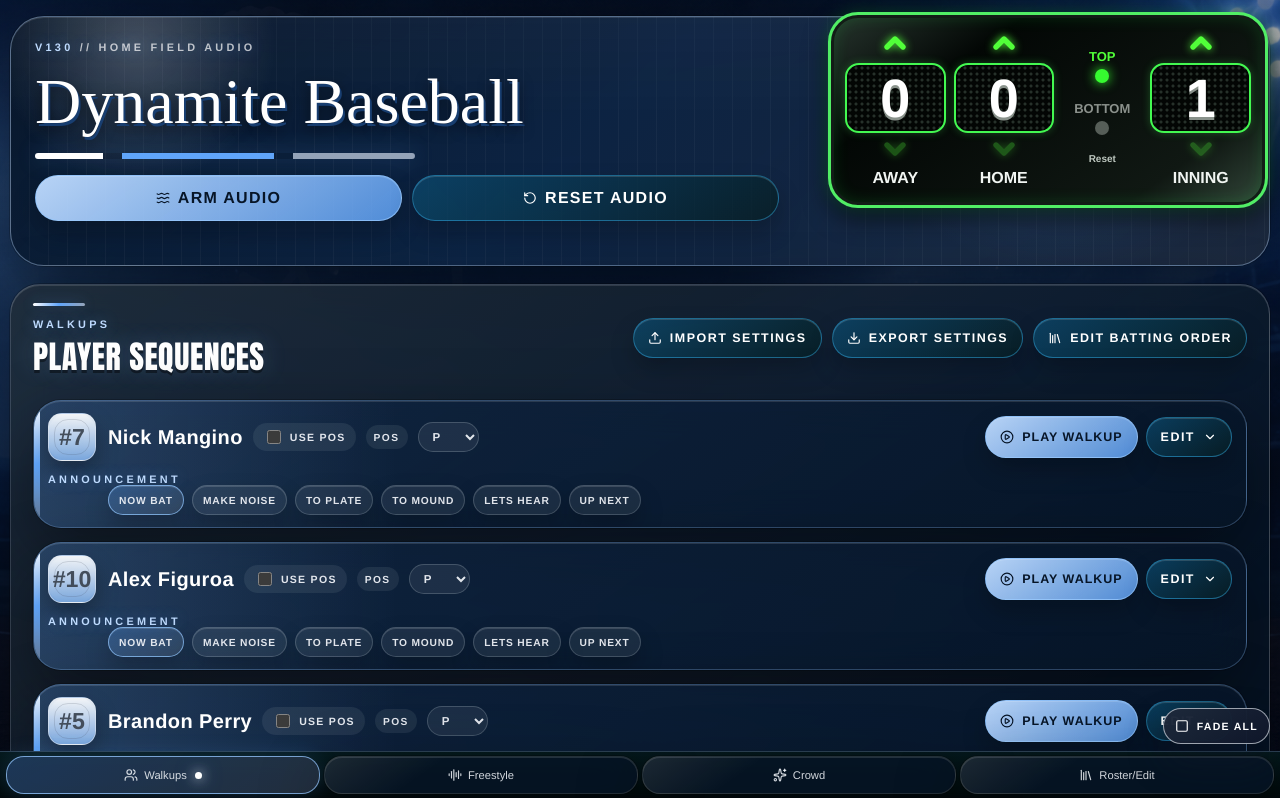
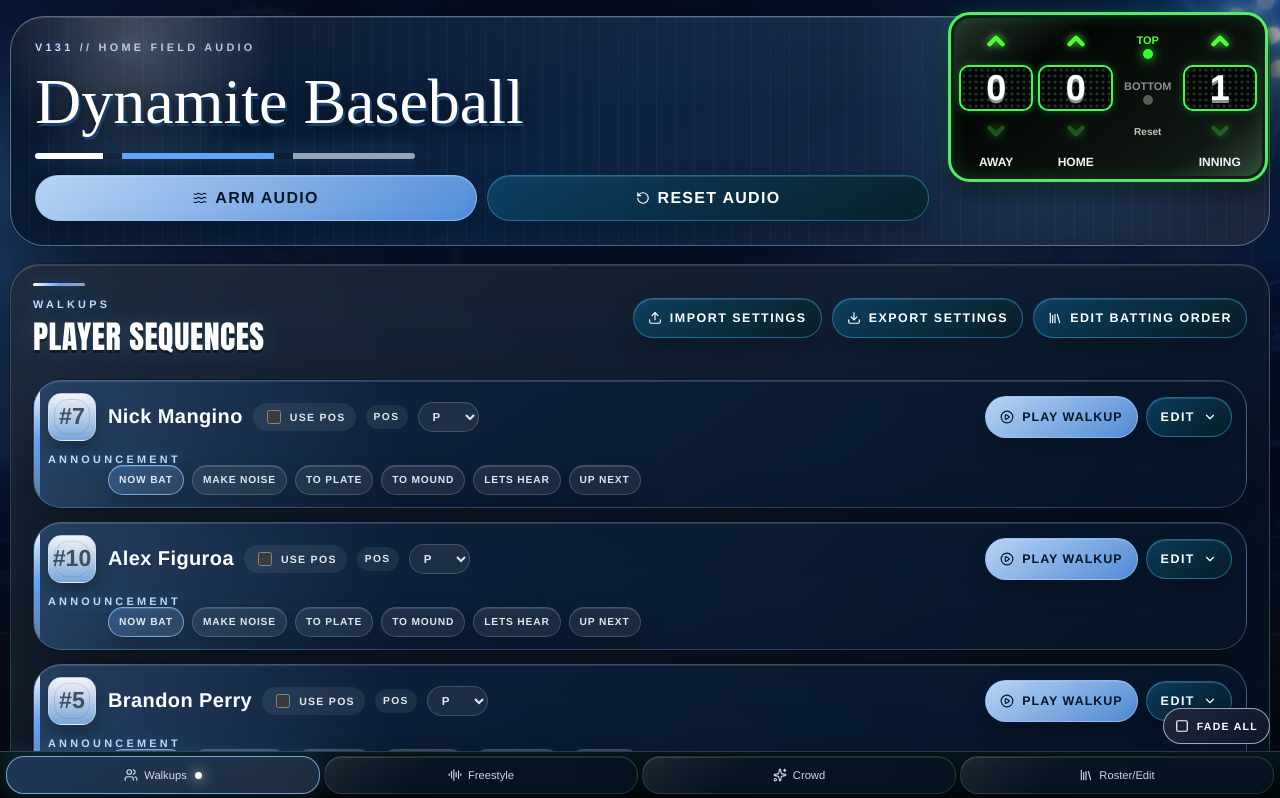
Before and after one commit to ClayBoneNJ/walk-up-announcer, a React (Vite) app in the folder v2/: page / in a window 1280 px wide. Shown: the top 798 px of the page. Built offline with nearby package versions, Linux system fonts and the light colour scheme; a web font is replaced by a local one.

Commit message:
Compact floating scoreboard for iPad in v131

```diff
--- a/v2/public/sw.js
+++ b/v2/public/sw.js
@@ -1,4 +1,4 @@
-const CACHE_NAME = "walk-up-announcer-v130";
+const CACHE_NAME = "walk-up-announcer-v131";
 const APP_SHELL_URLS = [
   "/walk-up-announcer/",
   "/walk-up-announcer/index.html",
--- a/v2/src/App.jsx
+++ b/v2/src/App.jsx
@@ -26,7 +26,7 @@ import {
   screenTabs,
 } from "./lib/sampleData";
 
-const APP_BUILD_LABEL = "v130";
+const APP_BUILD_LABEL = "v131";
 const DISPLAY_TIMELINE_DURATION_MS = 20000;
 const SONG_NUDGE_MS = 250;
 const ORDER_MOVE_ANIMATION_MS = 320;
--- a/v2/src/index.css
+++ b/v2/src/index.css
@@ -2398,3 +2398,23 @@ body::after {
   padding-right: 0;
   text-shadow: 2px 3px 0 #183e70, 0 5px 14px #0009;
 }
+
+/* v131: compact floating scoreboard with full-size touch targets on tablets. */
+@media (min-width: 600px) and (max-width: 1400px) {
+  .app-shell > .scoreboard {
+    width: 320px;
+    gap: 5px;
+    padding: 6px 8px;
+    border-radius: 22px;
+  }
+  .scoreboard .score-counter { grid-template-rows: 44px 46px 44px 18px; }
+  .scoreboard .score-counter button { min-height: 44px; }
+  .scoreboard .score-counter button svg { width: 28px; height: 26px; }
+  .scoreboard .score-counter output { font-size: 36px; border-radius: 10px; }
+  .scoreboard .score-counter > span { font-size: 12px; }
+  .scoreboard .inning-half { gap: 2px; }
+  .scoreboard .inning-half button { min-height: 44px; font-size: 11px; gap: 3px; }
+  .scoreboard .inning-half button span { width: 10px; height: 10px; }
+  .scoreboard .inning-half .score-reset { min-height: 44px; font-size: 10px; }
+  .hero-card { padding-top: 24px; padding-right: 340px; min-height: 190px; }
+}
```
Also changed, not shown: v2/src/lib/sampleData.js.
